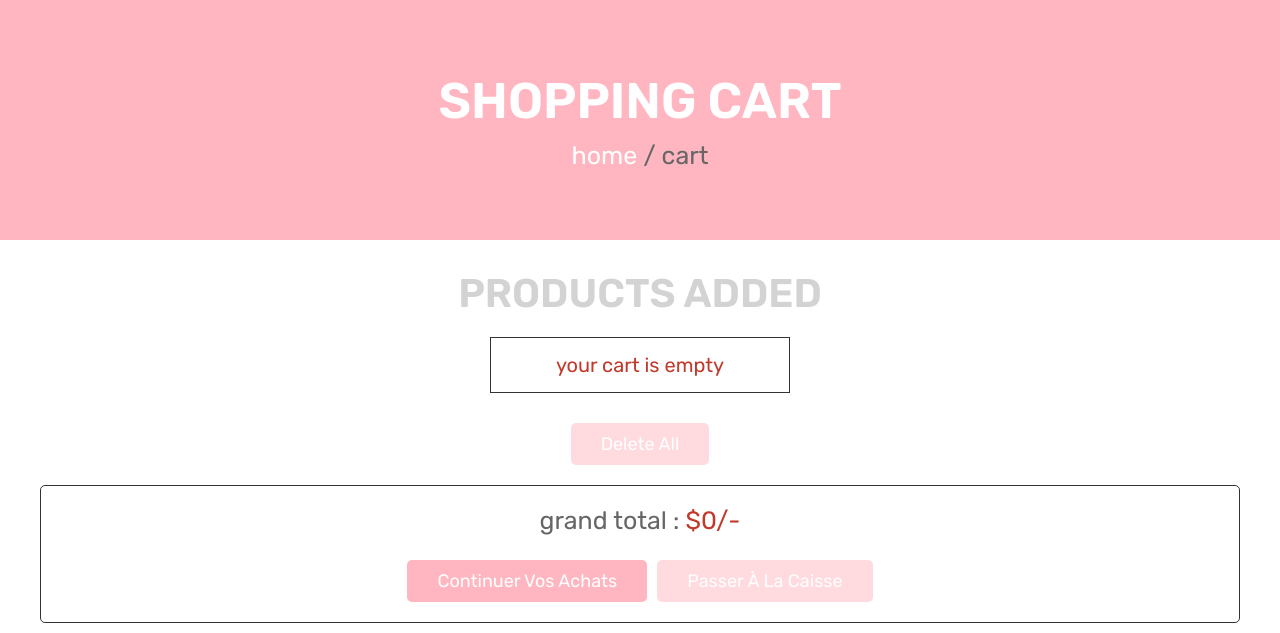
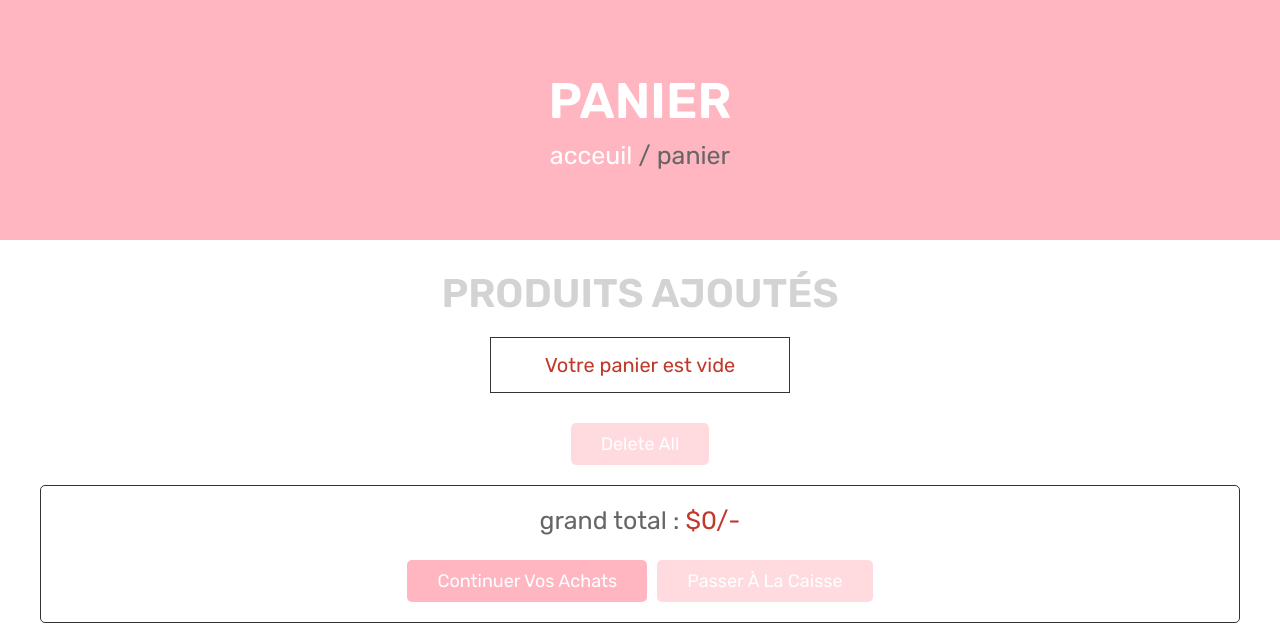
Before and after one commit to aL0NEW0LF/ecommerce_humble_project, a PHP site: page /cart.php in a window 1280 px wide. Shown: the part 134-767 px from the top of the page. Run offline with PHP 8.4, Linux system fonts and the light colour scheme; the visitor is signed in with stand-in values (Sample User, id 1); data that the repository does not hold is empty.

Commit message:
5th commit

```diff
--- a/admin_categories.php
+++ b/admin_categories.php
@@ -57,7 +57,7 @@ if(isset($_POST['add_category'])){
    <meta http-equiv="X-UA-Compatible" content="IE=edge">
    <meta name="viewport" content="width=device-width, initial-scale=1.0">
    <script src="https://kit.fontawesome.com/5fba574a6f.js" crossorigin="anonymous"></script>
-   <title>users</title>
+   <title>Catégories</title>
 
    <!-- font awesome cdn link  -->
    <link rel="stylesheet" href="https://cdnjs.cloudflare.com/ajax/libs/font-awesome/6.0.0/css/all.min.css">
--- a/admin_orders.php
+++ b/admin_orders.php
@@ -34,7 +34,7 @@ if(isset($_GET['delete'])){
    <meta http-equiv="X-UA-Compatible" content="IE=edge">
    <meta name="viewport" content="width=device-width, initial-scale=1.0">
    <script src="https://kit.fontawesome.com/5fba574a6f.js" crossorigin="anonymous"></script>
-   <title>users</title>
+   <title>Commandes</title>
 
    <!-- font awesome cdn link  -->
    <link rel="stylesheet" href="https://cdnjs.cloudflare.com/ajax/libs/font-awesome/6.0.0/css/all.min.css">
--- a/admin_page.php
+++ b/admin_page.php
@@ -21,7 +21,7 @@ if(!isset($admin_id)){
     <link rel="stylesheet" href="css/admin_style.css">
     <script src="https://cdn.jsdelivr.net/npm/chart.js@4.0.1/dist/chart.umd.min.js"></script>
     <script src="https://kit.fontawesome.com/5fba574a6f.js" crossorigin="anonymous"></script>
-    <title>Document</title>
+    <title>Dashboard</title>
 </head>
 <body>
     <?php include 'admin_header.php'; ?>
--- a/admin_products.php
+++ b/admin_products.php
@@ -133,7 +133,7 @@ if(isset($_POST['update_product'])){
    <meta http-equiv="X-UA-Compatible" content="IE=edge">
    <meta name="viewport" content="width=device-width, initial-scale=1.0">
    <script src="https://kit.fontawesome.com/5fba574a6f.js" crossorigin="anonymous"></script>
-   <title>users</title>
+   <title>Produits</title>
 
    <!-- font awesome cdn link  -->
    <link rel="stylesheet" href="https://cdnjs.cloudflare.com/ajax/libs/font-awesome/6.0.0/css/all.min.css">
--- a/cart.php
+++ b/cart.php
@@ -36,7 +36,7 @@ if(isset($_GET['delete_all'])){
    <meta charset="UTF-8">
    <meta http-equiv="X-UA-Compatible" content="IE=edge">
    <meta name="viewport" content="width=device-width, initial-scale=1.0">
-   <title>cart</title>
+   <title>Panier</title>
 
    <!-- font awesome cdn link  -->
    <link rel="stylesheet" href="https://cdnjs.cloudflare.com/ajax/libs/font-awesome/6.0.0/css/all.min.css">
@@ -50,13 +50,13 @@ if(isset($_GET['delete_all'])){
 <?php include 'header.php'; ?>
 
 <div class="heading">
-   <h3>shopping cart</h3>
-   <p> <a href="home.php">home</a> / cart </p>
+   <h3>Panier</h3>
+   <p> <a href="home.php">acceuil</a> / panier </p>
 </div>
 
 <section class="shopping-cart">
 
-   <h1 class="title">products added</h1>
+   <h1 class="title">produits ajoutés</h1>
 
    <div class="box-container">
       <?php
@@ -73,7 +73,7 @@ if(isset($_GET['delete_all'])){
          <form action="" method="post">
             <input type="hidden" name="cart_id" value="<?php echo $fetch_cart['cartitemid']; ?>">
             <input type="number" min="1" name="cart_quantity" value="<?php echo $fetch_cart['quantity']; ?>">
-            <input type="submit" name="update_cart" value="update" class="option-btn">
+            <input type="submit" name="update_cart" value="modifer" class="option-btn">
          </form>
          <div class="sub-total"> sub total : <span><?php echo $sub_total = ($fetch_cart['quantity'] * $fetch_cart['price']); ?> dh</span> </div>
       </div>
@@ -81,7 +81,7 @@ if(isset($_GET['delete_all'])){
       $grand_total += $sub_total;
          }
       }else{
-         echo '<p class="empty">your cart is empty</p>';
+         echo '<p class="empty">Votre panier est vide</p>';
       }
       ?>
    </div>
--- a/login.php
+++ b/login.php
@@ -44,7 +44,7 @@ if(isset($_POST['submit'])){
     <meta charset="UTF-8">
     <meta http-equiv="X-UA-Compatible" content="IE=edge">
     <meta name="viewport" content="width=device-width, initial-scale=1.0">
-    <title>Document</title>
+    <title>Login in</title>
     <link rel="stylesheet" href="css/style.css">
 </head>
 <body>
--- a/register.php
+++ b/register.php
@@ -36,7 +36,7 @@ if(isset($_POST['submit'])){
     <meta charset="UTF-8">
     <meta http-equiv="X-UA-Compatible" content="IE=edge">
     <meta name="viewport" content="width=device-width, initial-scale=1.0">
-    <title>Document</title>
+    <title>Sign up</title>
     <link rel="stylesheet" href="css/style.css">
 </head>
 <body>
```
